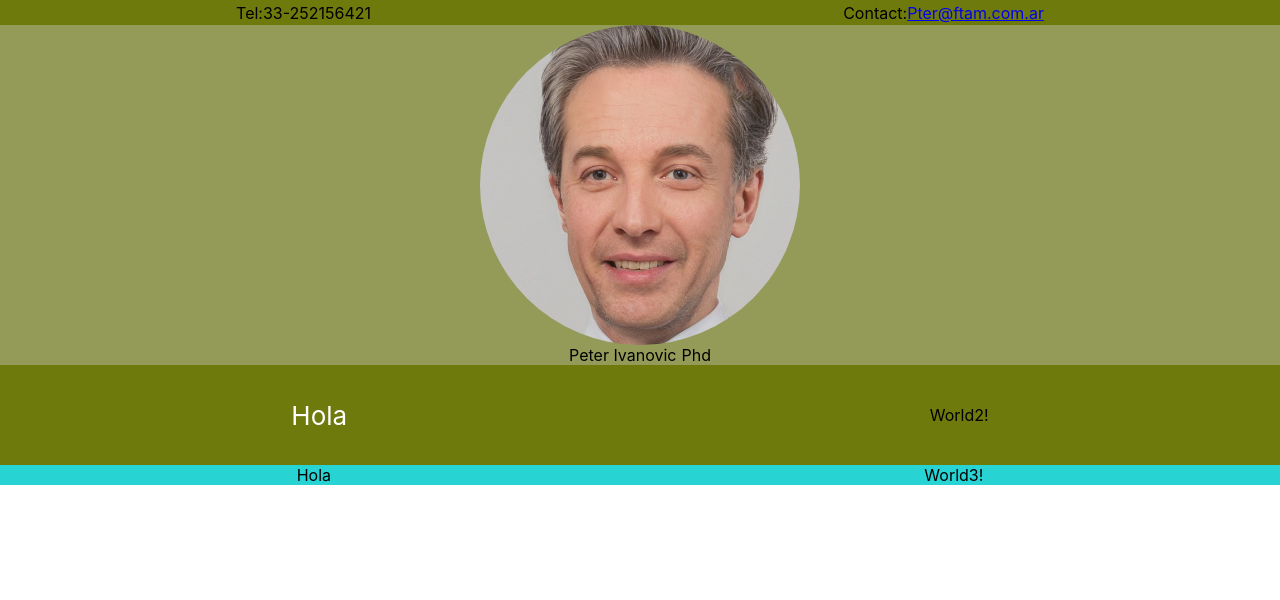
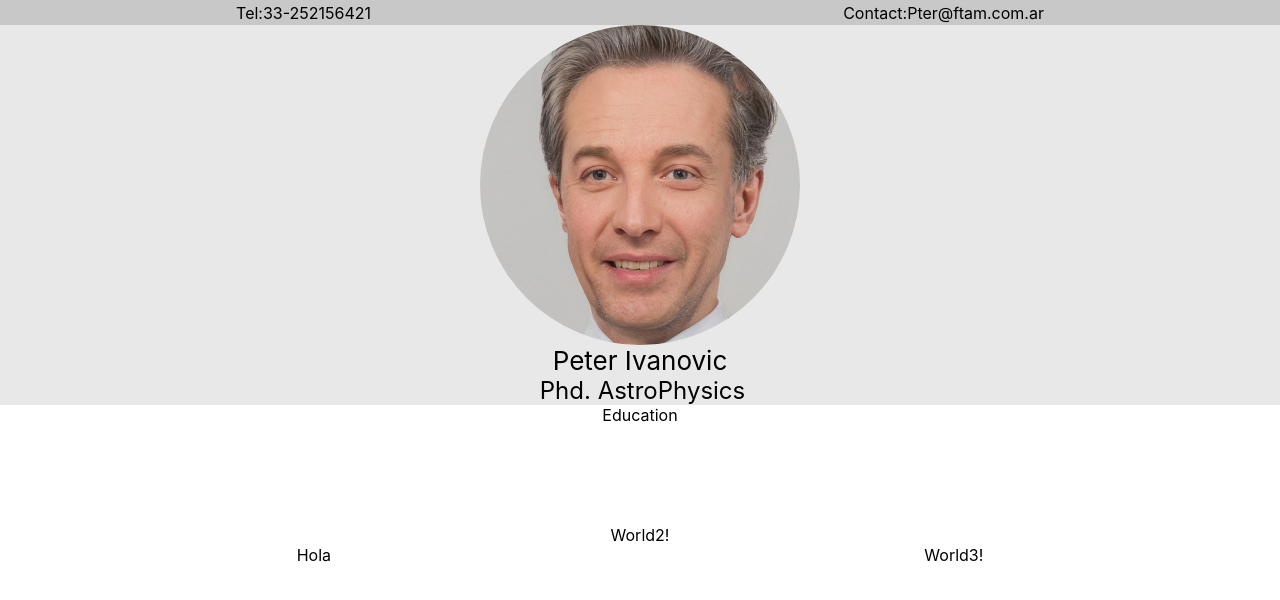
Before and after one commit to gustavobastian/cv-project-2, a React (Create React App) app: page / in a window 1280 px wide. Shown: the top 600 px of the page. Built offline with nearby package versions, Linux system fonts and the light colour scheme.

Commit message:
working on section2-education

```diff
--- a/src/components/Header.js
+++ b/src/components/Header.js
@@ -4,20 +4,41 @@ import '../styles/Header.css';
 class Header extends Component {
     constructor() {
         super()
+        this.telephone="33-252156421";
+        this.contact="Pter@ftam.com.ar";
     }
 
 
+    handleClickTelephone = ()=>{
+        console.log('this is:', this.telephone);
+        let response=prompt("telephone:",this.telephone);
+        if(response===""){return}
+        this.telephone=response;
+        let element=document.getElementById('telephone');
+        element.innerText=this.telephone;
+    };
+    handleClickContact = ()=>{
+        console.log('the email is:', this.contact);
+        let response=prompt("Email:",this.contact)
+        if(response===""){return;}
+
+        let element=document.getElementById('contact');
+        this.contact=response;
+        element.innerText=this.contact;
+    };
 
     render() {
         return (
             <div className="Header">
             <div className="telephone">
                 <div className="LabelHeader">Tel:</div>
-                <div className="dataHeader"> 33-252156421</div>
+                <div className="dataHeader"><div id="telephone" onClick={this.handleClickTelephone}> {this.telephone}</div>
+                </div>
             </div>
             <div className="address">
                 <div className="LabelHeader">Contact: </div>
-                <a href="mailto:Pter@ftam.com.ar" className="dataHeader">  Pter@ftam.com.ar</a>
+                <div className="dataHeader"> <div id="contact" onClick={this.handleClickContact}> {this.contact}</div>
+                </div>
             </div>
             </div>
         )
--- a/src/components/Section1.js
+++ b/src/components/Section1.js
@@ -5,17 +5,45 @@ import face from '../assets/face.jpeg'
 class Section1 extends Component {
     constructor() {
         super()
+        this.name="Peter Ivanovic";
+        this.title="Phd. AstroPhysics";
     }
 
 
+    handleClickName = ()=>{
+        console.log('this is:', this.name);
+        let response=prompt("name:",this.name);
+        if(response===""){
+            return;
+        }
+        this.name=response;
+        let element=document.getElementById('namePerson');
+        element.innerText=this.name;
+    };
+    handleClickTitle = ()=>{
+        console.log('the ocuppation is:', this.title);
+        let response=prompt("title:",this.title)
+        if(response===""){
+            return;
+        }
+        this.title=response;
+        let element=document.getElementById('titlePerson');
+        element.innerText=this.title;
+    };
 
     render() {
         return (
             <div className="Section1">
-            <img src={face}   alt="image" ></img>
+            <img src={face}   alt="Person Pic" ></img>
             <div className="TitleSection">
-                <div className="LabelSection1">Peter Ivanovic</div>
-                <div className="dataSection1"> Phd </div>
+                <div className="labelSection1">
+                    <div id="namePerson" onClick={this.handleClickName}>{this.name}</div>
+                </div>
+                <div onClick={this.handleClickTitle}>
+                    <div id="titlePerson" className="dataSection1">
+                    {this.title}
+                    </div>
+                </div>
             </div>
             </div>
         )
--- a/src/components/Section2.js
+++ b/src/components/Section2.js
@@ -11,8 +11,9 @@ class Section2 extends Component {
     render() {
         return (
             <div className="Section2">
+            <div className="educationLine">Education</div>
             <div className="Label">Hola</div>
-            <div className="data"> World2!</div>
+            <div className="Data"> World2!</div>
             </div>
         )
     }
--- a/src/styles/Header.css
+++ b/src/styles/Header.css
@@ -6,7 +6,7 @@
     height: 25px;
     justify-content: space-around;
     align-items: center;
-    background-color: #6f7a0c;
+    background: rgb(201, 200, 200) ;
   }
 .telephone{
     display:flex;
--- a/src/styles/Section1.css
+++ b/src/styles/Section1.css
@@ -5,7 +5,7 @@
     width:100%;
     justify-content: space-around;
     align-items: center;
-    background: #949b59;
+    background: rgb(233, 232, 232) ;
   }
 
  img{
@@ -17,7 +17,7 @@
  }
 .TitleSection{
   display:flex;
-  flex-direction: row;
+  flex-direction: column;
   width:100%;
   padding-left:25%;
   padding-right:25%;
@@ -26,16 +26,19 @@
 }
 
 .labelSection1 {
-    background-color: #282c34;
-    height: 100px;
     display: flex;
     flex-direction: column;
     align-items: center;
     justify-content: center;
     font-size: calc(10px + 2vmin);
+    /*font-size: 20px;*/
   }
 .dataSection1{
   display: flex;
-  flex-direction: row;
+  flex-direction: column;
+  align-items: center;
+
   padding-left:5px;
+  /*font-size: 18px;*/
+  font-size: calc(8px + 2vmin);
 }
--- a/src/styles/Section2.css
+++ b/src/styles/Section2.css
@@ -1,11 +1,11 @@
 .Section2 {
     display:flex;
-    flex-direction: row;
+    flex-direction: column;
     text-align: center;
     width:100%;
     justify-content: space-around;
     align-items: center;
-    background-color: #6f7a0c;
+    background: white ;
   }
 
 
--- a/src/styles/Section3.css
+++ b/src/styles/Section3.css
@@ -5,7 +5,7 @@
     width:100%;
     justify-content: space-around;
     align-items: center;
-    background: rgb(39, 211, 211);
+    background: white ;
   }
 
 
```
